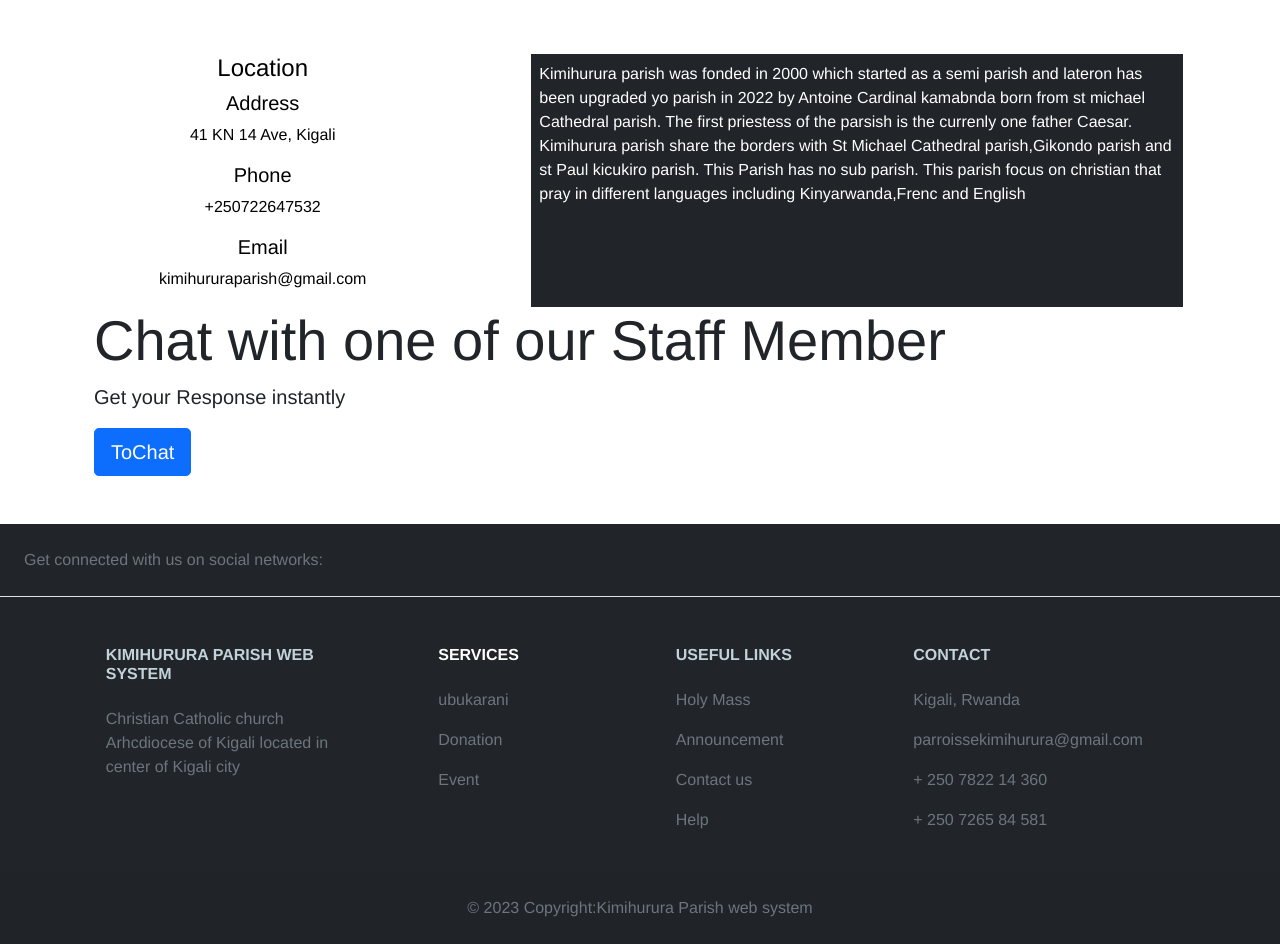
After one commit to ngoga-innocent/Parish_Web_system, a Django app: page /about in a window 1280 px wide. The commit adds this page. Shown: the part 981-1925 px from the top of the page. Run offline with Django 4.2, Linux system fonts and the light colour scheme; some libraries are stand-ins or nearby versions.

Commit message:
final push

```diff
--- a/Kiliziya/Home/urls.py
+++ b/Kiliziya/Home/urls.py
@@ -20,5 +20,6 @@ urlpatterns = [
 
     path('', views.Home, name='home'),
     path('contact', views.sendmail, name='contact'),
-    path('process', views.Afterpay, name='afterpay')
+    path('process', views.Afterpay, name='afterpay'),
+    path('about', views.About, name='about_us'),
 ]
--- a/Kiliziya/Home/views.py
+++ b/Kiliziya/Home/views.py
@@ -11,9 +11,11 @@ from Events.models import Event
 
 def Home(request):
     events = Event.objects.all()
-    announcements = Announcements.objects.all()
+    announcements = Announcements.objects.all().order_by('-id')[:4]
+    announcementss = Announcements.objects.all().order_by('id')[:4]
 
     context = {
+        'announcementss': announcementss,
         'events': events,
         'announcents': announcements
     }
@@ -37,3 +39,7 @@ def sendmail(request):
 def Afterpay(request):
     time.sleep(60)
     return redirect(request, 'home.html')
+
+
+def About(request):
+    return render(request, 'about.html')
--- a/Kiliziya/Kiliziya/static/css/style.css
+++ b/Kiliziya/Kiliziya/static/css/style.css
@@ -71,7 +71,7 @@ transform:translate(-50%,-50%);
     border-bottom: 2px solid;
 }
 .navbar .right{
-  margin-left: 20%;
+  margin-left: 10%;
 }
 .nav-link{
     color: white;
@@ -147,8 +147,8 @@ a{
 }
 .sidebar{
    width: 345px;
-   height:100%;
-   position: fixed;
+   /* height:100%; */
+   position: absolute;
    background: var(--main-color);
 }
 .sidebar-menu li{
--- /dev/null
+++ b/Kiliziya/templates/about.html
@@ -0,0 +1,63 @@
+{% extends 'base.html' %}
+{% block content %}
+
+
+<!--Hero Header-->
+<div class="p-5 text-center bg-image rounded-3" style="
+    background-image: url('https://i0.wp.com/www.topafricanews.com/wp-content/uploads/2021/10/IMG_9498.jpg?w=1000&ssl=1');
+    height: 400px;
+    background-size:cover;
+    background-repeat: no-repeat;
+  ">
+  <!-- <div class="mask" style="background-color: rgba(0, 0, 0, 0.6);"> -->
+    <div class="d-flex justify-content-center align-items-center h-100">
+      <div class="text-white">
+        <h1 class="mb-3 text-primary">About  Us </h1>
+        <h4 class="mb-3 text-primary">KIMIHURURA PARISH WEB SYSTEM</h4>
+        <a class="btn btn-outline-light btn-lg btn-primary" href="{% url 'chat' %}" role="button">To Chat</a>
+      </div>
+    </div>
+  </div>
+</div>
+<!--map-->
+<div class="fluid-container p-5">
+    <iframe  src="https://www.google.com/maps/embed?pb=!1m18!1m12!1m3!1d3987.5129735818055!2d30.0774861140454!3d-1.947825798579935!2m3!1f0!2f0!3f0!3m2!1i1024!2i768!4f13.1!3m3!1m2!1s0x19dca691b49e7517%3A0x9b59f77dbec6f41a!2sInstitut%20de%20Formation%20Apostolique%20de%20Kimihurura%20-%20IFAK!5e0!3m2!1sen!2srw!4v1673776668724!5m2!1sen!2srw" width="100%" height="450" style="border:0;" allowfullscreen="True" loading="lazy" referrerpolicy="no-referrer-when-downgrade"></iframe>
+</div>
+<div class="contact">
+    <div class="row">
+        <div class="col-lg-5 col-md-6 col-4">
+            <div class="box container-fluid" style="color:black;justify-content:center;align-items:center;margin-left:3px">
+                <h4 class="text-center">Location</h4>
+                <h5 class="text-center">Address</h5>
+                <p class="text-center">41 KN 14 Ave, Kigali</p>
+                <h5 class="text-center">Phone</h5>
+                <p class="text-center font-weight-normal">+250722647532</p>
+                <h5 class="text-center">Email</h5>
+                <p class="text-center font-weight-normal">kimihururaparish@gmail.com</p>
+            </div>
+        </div>
+        <div class="col-lg-6 col-md-6 col-8 p-2 mr-3  bg-dark text-white">
+         <p> Kimihurura parish was fonded in 2000 which started as a semi parish and lateron has been upgraded yo parish in 2022 by Antoine Cardinal kamabnda
+          born from st michael Cathedral parish. The first priestess of the parsish is the currenly one father Caesar.
+
+          Kimihurura parish share the borders with St Michael Cathedral parish,Gikondo parish and st Paul kicukiro parish.
+       This Parish has no sub parish. This parish focus on christian that pray in different languages including Kinyarwanda,Frenc and English
+       </p>
+
+
+
+    </div>
+    <!-- <div class="chatbtn">
+        <h6 class="text-center">Chat with one of our staff Member</h6>
+
+    </div> -->
+    <div class="jumbotron ">
+        <div class="container">
+            <h1 class="display-4">Chat with one of our Staff Member</h1>
+            <p class="lead">Get your Response instantly</p>
+            <a class="btn btn-primary btn-lg" href="{% url 'chat' %}" role="button">ToChat</a>
+        </div>
+    </div>
+</div>
+
+{% endblock %}
--- a/Kiliziya/templates/base.html
+++ b/Kiliziya/templates/base.html
@@ -49,6 +49,12 @@ crossorigin="anonymous" referrerpolicy="no-referrer" />
       </li>
       <li class="nav-item">
         <a class="nav-link" href="{% url 'contact' %}">Contact us</a>
+      </li>
+       <li class="nav-item">
+        <a class="nav-link" href="{% url 'about_us' %}">About us</a>
+      </li>
+      <li class="nav-item">
+        <a class="nav-link btn btn-success" href="{% url 'pay' %}">Donate</a>
       </li>
 
 
@@ -151,7 +157,7 @@ crossorigin="anonymous" referrerpolicy="no-referrer" />
         <div class="col-md-3 col-lg-4 col-xl-3 mx-auto mb-4">
           <!-- Content -->
           <h6 class="text-uppercase fw-bold mb-4" style="color: rgb(194, 210, 216);">
-           Parroise Cathedral st Michel
+           Kimihurura Parish web system
           </h6>
           <p>
             Christian Catholic church Arhcdiocese of Kigali located in center of Kigali city
@@ -171,11 +177,9 @@ crossorigin="anonymous" referrerpolicy="no-referrer" />
           <p>
             <a href="{% url 'pay' %}" class="text-reset">Donation</a>
           </p>
+
           <p>
-            <a href="#!" class="text-reset">Activities</a>
-          </p>
-          <p>
-            <a href="#!" class="text-reset">Event</a>
+            <a href="{% url 'events' %}" class="text-reset">Event</a>
           </p>
         </div>
         <!-- Grid column -->
@@ -187,16 +191,16 @@ crossorigin="anonymous" referrerpolicy="no-referrer" />
             Useful links
           </h6>
           <p>
-            <a href="#!" class="text-reset">Calendar</a>
+            <a href="{% url 'missa' %}" class="text-reset">Holy Mass</a>
           </p>
           <p>
-            <a href="#!" class="text-reset">Announcement</a>
+            <a href="{% url 'announc' %}" class="text-reset">Announcement</a>
           </p>
           <p>
             <a href="{% url 'contact' %}" class="text-reset">Contact us</a>
           </p>
           <p>
-            <a href="#!" class="text-reset">Help</a>
+            <a href="{% url 'chat' %}" class="text-reset">Help</a>
           </p>
         </div>
         <!-- Grid column -->
@@ -208,7 +212,7 @@ crossorigin="anonymous" referrerpolicy="no-referrer" />
           <p> Kigali, Rwanda</p>
           <p>
 
-            ngogainnocent1@gmail.com
+            parroissekimihurura@gmail.com
           </p>
           <p> + 250 7822 14 360</p>
           <p> + 250 7265 84 581</p>
@@ -222,7 +226,7 @@ crossorigin="anonymous" referrerpolicy="no-referrer" />
 
   <!-- Copyright -->
   <div class="text-center p-4" style="background-color: rgba(0, 0, 0, 0.025);">
-    © 2022 Copyright:Final Year Project
+    © 2023 Copyright:Kimihurura Parish web system
 
   </div>
   <!-- Copyright -->
--- a/Kiliziya/templates/newevent.html
+++ b/Kiliziya/templates/newevent.html
@@ -1,4 +1,4 @@
-{% extends 'base.html' %}
+{% extends 'dashboard.html' %}
 {% load static %}
 {% block content %}
 <div class="container-fluid">
```
Also changed, not shown: Kiliziya/Payment/views.py (+17 -11 lines), Kiliziya/templates/home.html (+4 -4 lines), Kiliziya/Kiliziya/static/image/Abana-bashoje-ubutumwa-bwumuririrmbyi-winyenyeri.jpg (added), Kiliziya/Kiliziya/static/image/Arkiyepiskopi-wa-Kigali-hamwe-nabana-1024x512.jpg (added), Kiliziya/Kiliziya/static/image/La-proclamation-de-lEvangile--2048x1365.jpg (added), Kiliziya/Kiliziya/static/image/Les-enfants-a-lEglise-paroissiale-pendant-la-messe-2048x1365.jpg (added), Kiliziya/Kiliziya/static/image/Les-enfants-de-lecole-Saint-Paul-International-school-scaled-1400x934.jpg (added), Kiliziya/Kiliziya/static/image/download.jfif (added).
